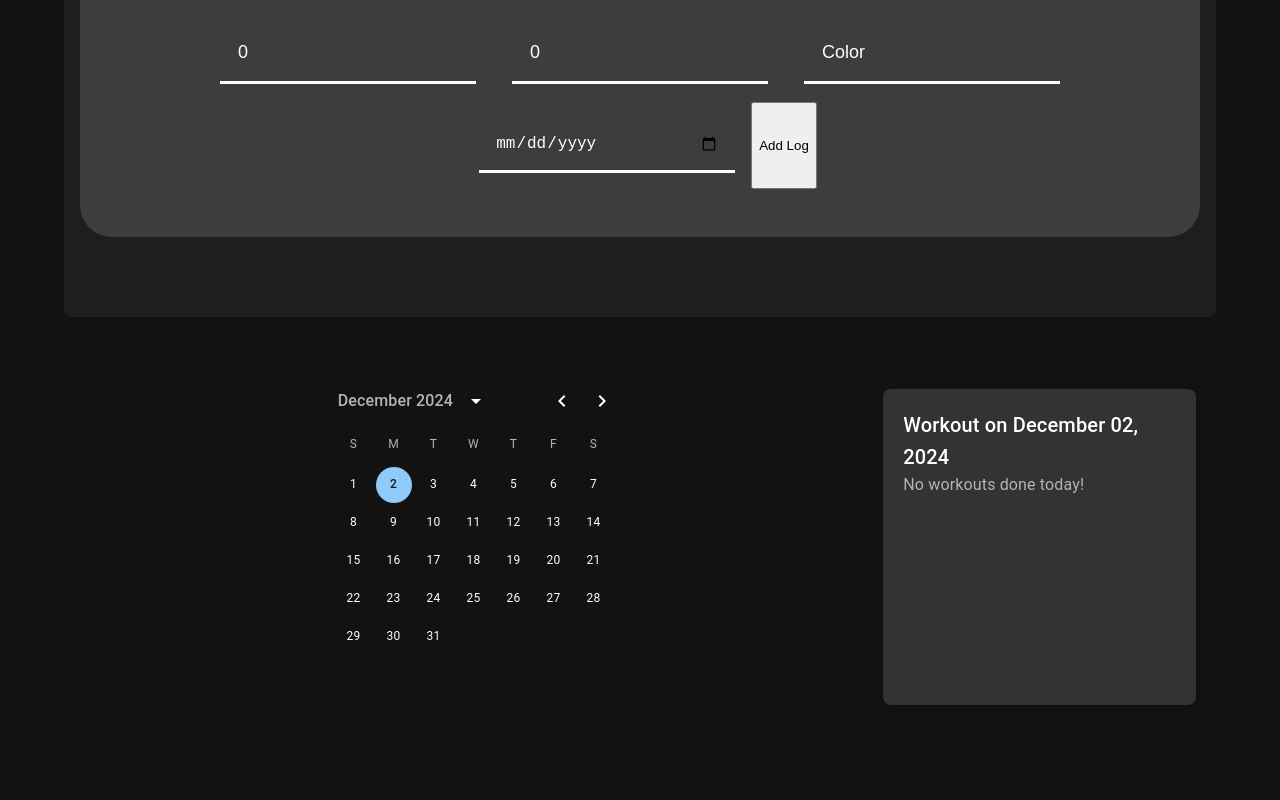
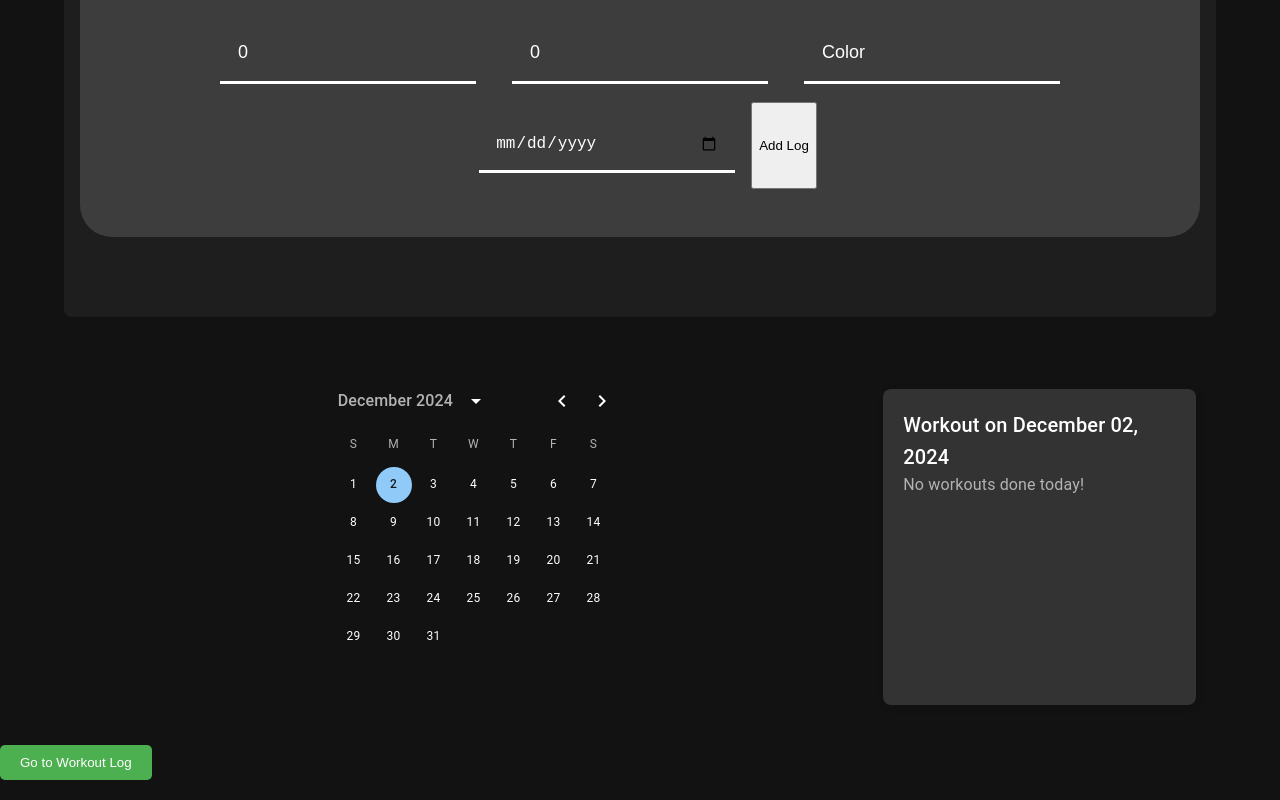
Before and after one commit to ngupta0843/CS35L-Final-Project, a React (Create React App) app in the folder client/: page /dashboard in a window 1280 px wide. Shown: the part 1009-1809 px from the top of the page. Before the commit the page ends 1734 px from the top, so only its background shows below. Built offline with nearby package versions, Linux system fonts and the light colour scheme.

Commit message:
Added workout log page to dashboard

```diff
--- a/client/src/App.js
+++ b/client/src/App.js
@@ -12,6 +12,7 @@ import Dashboard from "./components/dashboard/Dashboard";
 import UserProfile from "./pages/profile.jsx";
 import AuthButtons from "./components/AuthButtons";
 import QA from "./pages/QA";
+import WorkoutLog from './components/dashboard/WorkoutLog.jsx'
 
 function App() {
   return (
@@ -26,6 +27,7 @@ function App() {
         <Route path="/login" element={<LogIn />} />
         <Route path="/fitness-planner" element={<QA/>} />
         <Route path="/forum" element={<ForumPage/>} />
+        <Route path="/workout-log" element={<WorkoutLog />} />
       </Routes>
     </Router>
   );
--- a/client/src/components/dashboard/Dashboard.jsx
+++ b/client/src/components/dashboard/Dashboard.jsx
@@ -15,6 +15,7 @@ import {
   Typography
 } from '@mui/material/';
 import {createTheme} from '@mui/material/styles'
+import { useNavigate } from 'react-router-dom';
 import { useSelector } from "react-redux";
 
 // Create a custom dark theme
@@ -48,6 +49,12 @@ const darkTheme = createTheme({
 
 const Dashboard = () => {
   const user = useSelector((state) => state.user)
+  const navigate = useNavigate();
+
+  const handleWorkoutLogRedirect = () => {
+      navigate('/workout-log');
+  };
+
   console.log('user in dashboard: ',user);
   return (
     <ThemeProvider theme={darkTheme}>
@@ -131,6 +138,20 @@ const Dashboard = () => {
         <FitnessCalendar />
       </Box>
     </Container>
+    <button
+                onClick={handleWorkoutLogRedirect}
+                style={{
+                    padding: '10px 20px',
+                    margin: '20px 0',
+                    backgroundColor: '#4CAF50',
+                    color: 'white',
+                    border: 'none',
+                    borderRadius: '5px',
+                    cursor: 'pointer'
+                }}
+            >
+                Go to Workout Log
+            </button>
     </ThemeProvider>
   );
 };
--- /dev/null
+++ b/client/src/components/dashboard/WorkoutLog.jsx
@@ -0,0 +1,12 @@
+import React from 'react';
+
+const WorkoutLog = () => {
+    return (
+        <div className="workout-log-container">
+            <h1>Workout Log</h1>
+            <p>This page is under construction. Stay tuned!</p>
+        </div>
+    );
+};
+
+export default WorkoutLog;
```
